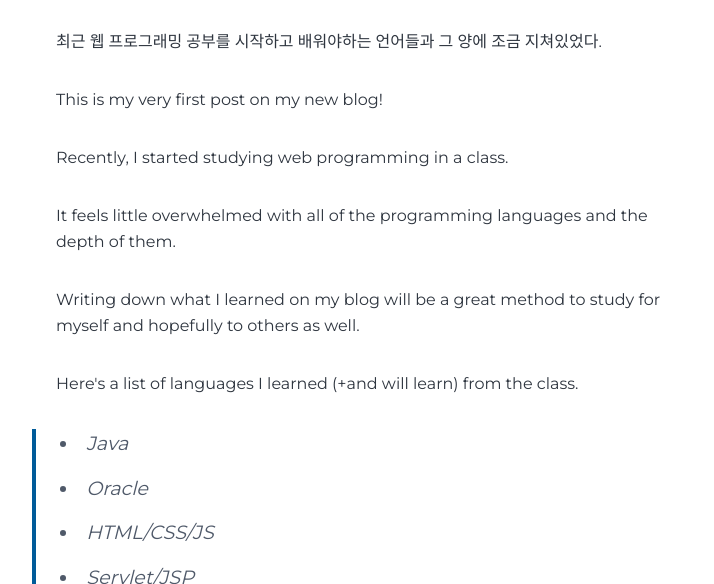
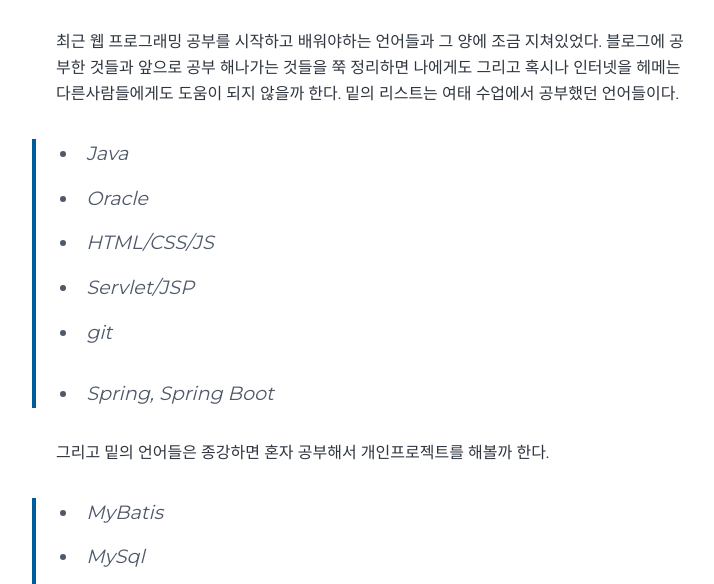
Before and after one commit to churn82/rendezvous0408, a Gatsby site: page /helloworld/ in a window 1280 px wide. Shown: the part 211-795 px from the top of the page, without its empty margins (268-982 px from the left). Built offline with nearby package versions, Linux system fonts and the light colour scheme; Gatsby itself is replaced by a stand-in of ours.

Commit message:
korean added to the first post

```diff
--- a/content/blog/helloworld/index.md
+++ b/content/blog/helloworld/index.md
@@ -5,8 +5,24 @@ description: "Hello, World!"
 ---
 
 최근 웹 프로그래밍 공부를 시작하고 배워야하는 언어들과 그 양에 조금 지쳐있었다.
+블로그에 공부한 것들과 앞으로 공부 해나가는 것들을 쭉 정리하면 나에게도 그리고 혹시나 인터넷을 헤메는 다른사람들에게도 도움이 되지 않을까 한다.
+밑의 리스트는 여태 수업에서 공부했던 언어들이다.
 
+> - Java
+> - Oracle
+> - HTML/CSS/JS
+> - Servlet/JSP
+> - git
+> + Spring, Spring Boot
 
+그리고 밑의 언어들은 종강하면 혼자 공부해서 개인프로젝트를 해볼까 한다.
+
+> - MyBatis
+> - MySql
+> - JPA/Hibernate
+
+다른 언어를 배우기에 앞서 한가지의 언어를 깊게 배우는 것이 중요하다는 것을 깨닳았다.
+따라서 대부분의 다음 포스트들은 자바에 대한 글일 것 같다.
 
 
 This is my very first post on my new blog!
```
